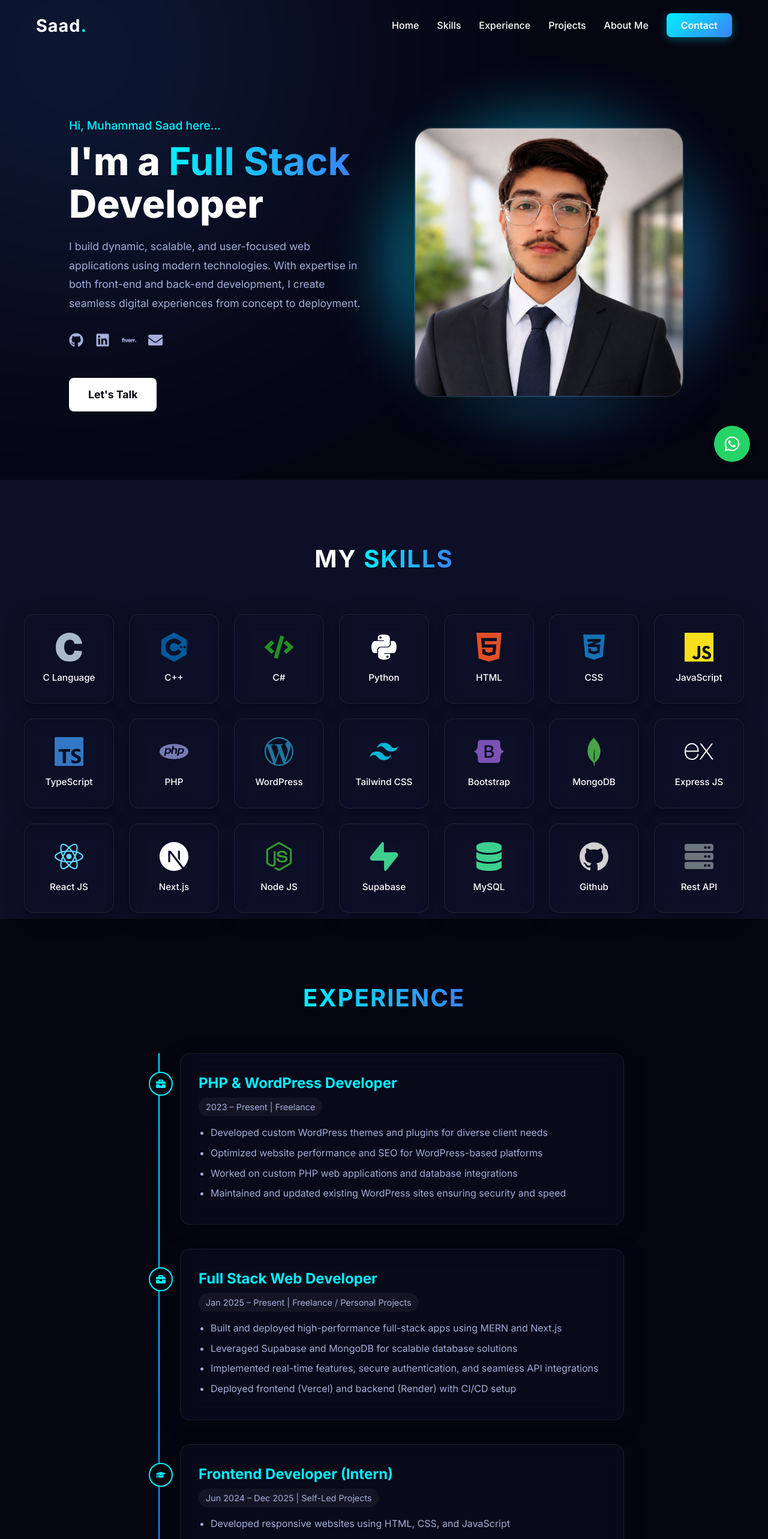
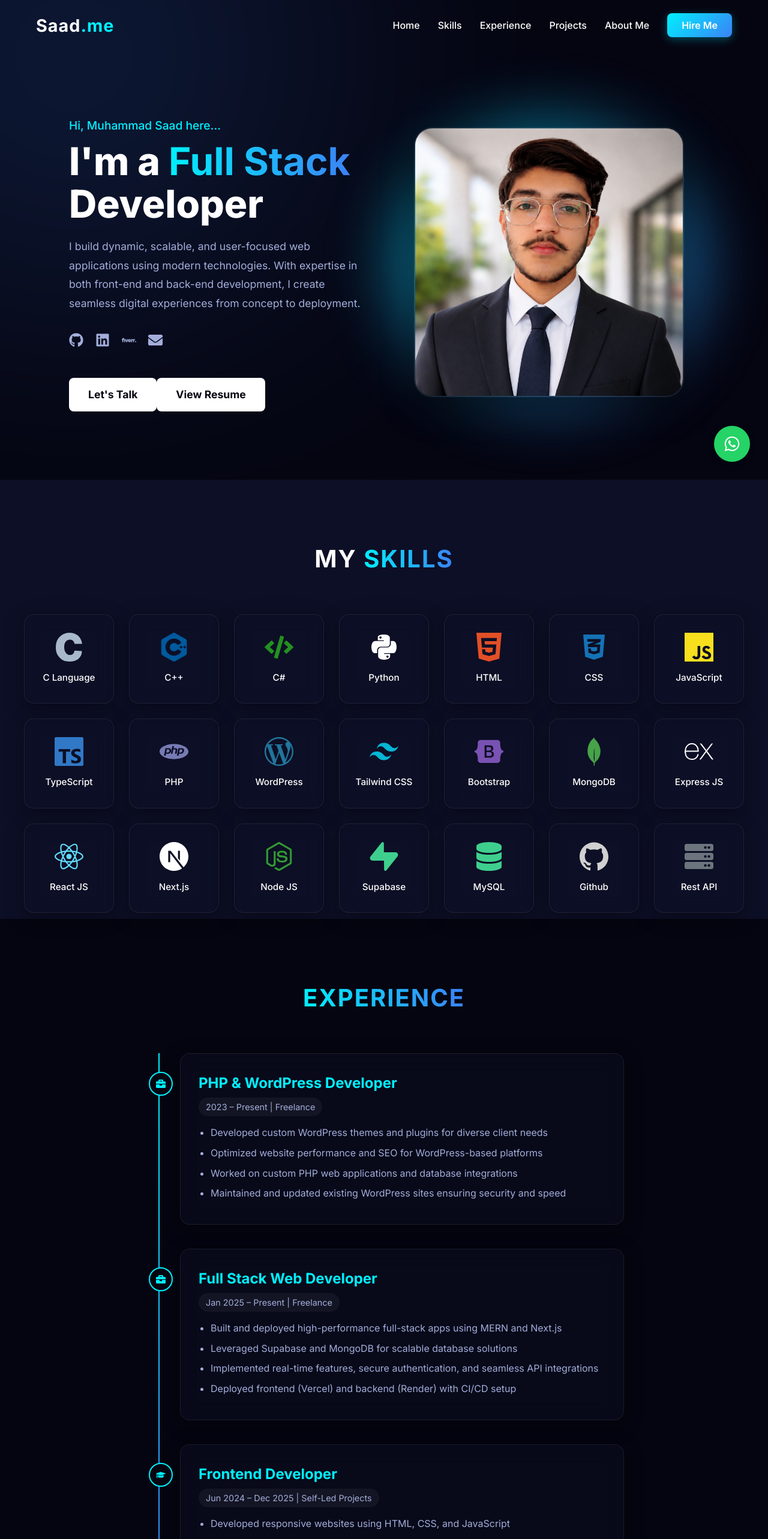
Before and after one commit to Sami-27124/msaadpf, a Next.js app: page / in a window 1280 px wide. Shown: the top 2566 px of the page at 60% size. Built offline with nearby package versions, Linux system fonts and the light colour scheme.

Commit message:
Add files via upload

```diff
--- a/components/Experience.js
+++ b/components/Experience.js
@@ -38,7 +38,7 @@ export default function Experience() {
             <div className="timeline-icon"><FaBriefcase /></div>
             <div className="timeline-content">
               <h3>Full Stack Web Developer</h3>
-              <span className="timeline-date">Jan 2025 – Present | Freelance / Personal Projects</span>
+              <span className="timeline-date">Jan 2025 – Present | Freelance </span>
               <ul>
                 <li>Built and deployed high-performance full-stack apps using MERN and Next.js</li>
                 <li>Leveraged Supabase and MongoDB for scalable database solutions</li>
@@ -57,7 +57,7 @@ export default function Experience() {
           >
             <div className="timeline-icon"><FaGraduationCap /></div>
             <div className="timeline-content">
-              <h3>Frontend Developer (Intern)</h3>
+              <h3>Frontend Developer </h3>
               <span className="timeline-date">Jun 2024 – Dec 2025 | Self-Led Projects</span>
               <ul>
                 <li>Developed responsive websites using HTML, CSS, and JavaScript</li>
--- a/components/Hero.js
+++ b/components/Hero.js
@@ -25,7 +25,10 @@ export default function Hero() {
             <a href="https://www.fiverr.com/saadi804" target="_blank" rel="noreferrer" className="social-icon" title="Fiverr"><SiFiverr /></a>
             <a href="mailto:saad.procoder@gmail.com" className="social-icon"><FaEnvelope /></a>
           </div>
-          <a href="#contact" className="cta-btn">Let's Talk</a>
+          <div className='links'>
+            <a href="#contact" className="cta-btn">Let's Talk</a>
+            <a href="/Saad-Resume.pdf" target='_blank' className="cta-btn">View Resume</a>
+          </div>
         </motion.div>
 
         <motion.div
--- a/components/Navbar.js
+++ b/components/Navbar.js
@@ -19,7 +19,7 @@ export default function Navbar() {
       className={`navbar ${scrolled ? 'scrolled' : ''}`}
     >
       <div className="nav-content">
-        <div className="logo">Saad<span className="dot">.</span></div>
+        <div className="logo">Saad<span className="dot">.me</span></div>
 
         <div className={`hamburger ${menuOpen ? 'active' : ''}`} onClick={() => setMenuOpen(!menuOpen)}>
           <div></div><div></div><div></div>
@@ -31,7 +31,7 @@ export default function Navbar() {
           <li><a href="#experience" onClick={() => setMenuOpen(false)}>Experience</a></li>
           <li><a href="#projects" onClick={() => setMenuOpen(false)}>Projects</a></li>
           <li><a href="#about" onClick={() => setMenuOpen(false)}>About Me</a></li>
-          <li><a href="#contact" className="nav-btn" onClick={() => setMenuOpen(false)}>Contact</a></li>
+          <li><a href="#contact" className="nav-btn" onClick={() => setMenuOpen(false)}>Hire Me</a></li>
         </ul>
       </div>
     </motion.nav>
```
